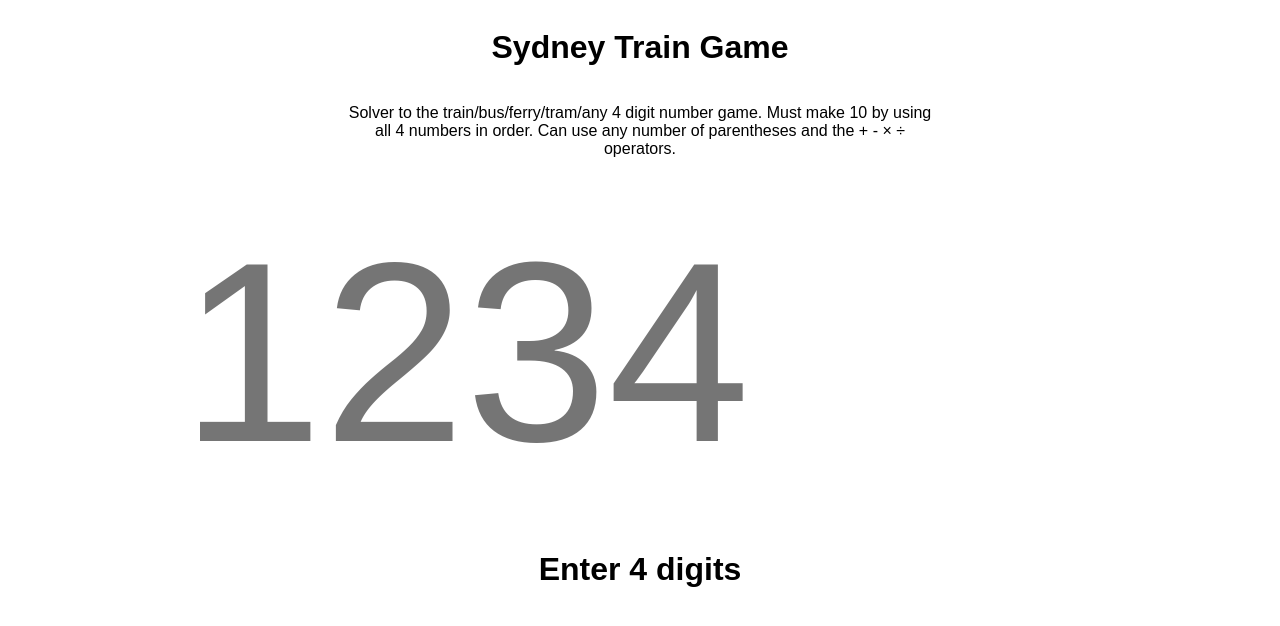
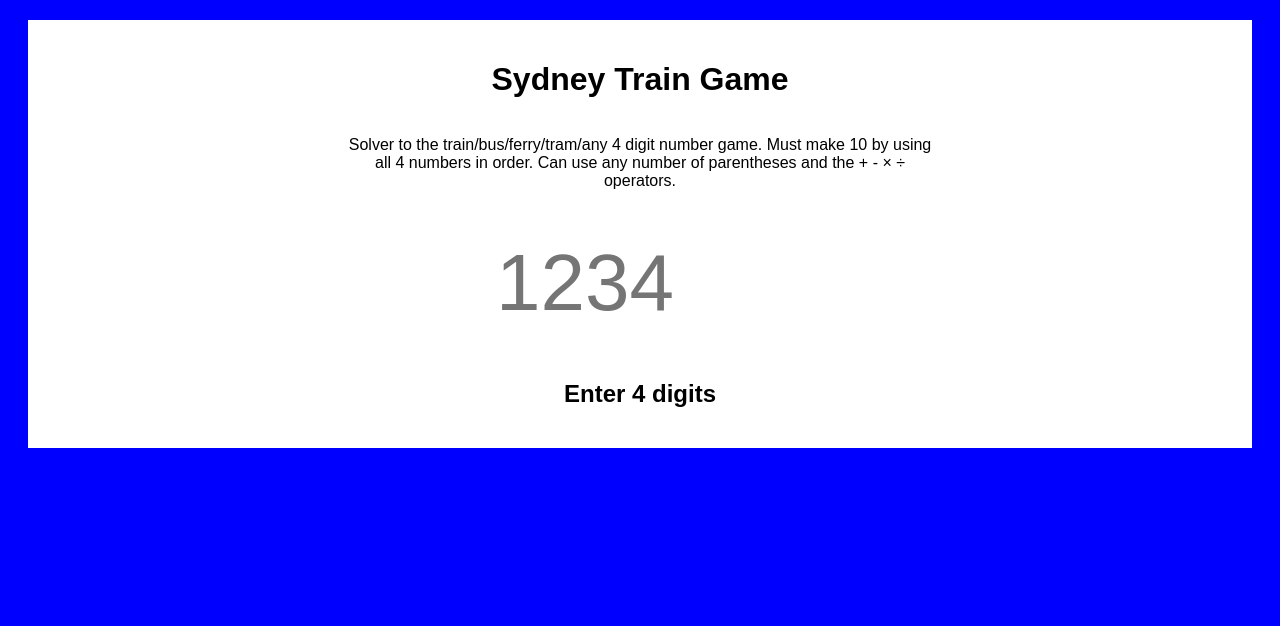
Before and after one commit to Raymond-Su/Sydney-Train-Game, a React (Create React App) app in the folder client/: page / in a window 1280 px wide. Shown: the top 626 px of the page. Built offline with nearby package versions, Linux system fonts and the light colour scheme.

Commit message:
refactor: components

```diff
--- /dev/null
+++ b/client/src/App.css
@@ -0,0 +1,3 @@
+body {
+  background-color: blue;
+}
--- a/client/src/App.tsx
+++ b/client/src/App.tsx
@@ -1,14 +1,13 @@
 import React from 'react';
 import { Route, Switch, BrowserRouter } from 'react-router-dom';
 import Landing from './views/Landing';
-import Leaderboard from './views/Leaderboard';
+import './App.css';
 
 const App = () => {
   return (
     <BrowserRouter>
       <Switch>
         <Route exact path="/" component={Landing} />
-        <Route path="/leaderboard" component={Leaderboard} />
       </Switch>
     </BrowserRouter>
   );
--- /dev/null
+++ b/client/src/components/container/container.css
@@ -0,0 +1,6 @@
+.container {
+  margin: 20px;
+  padding: 20px;
+  font-family: Arial, Helvetica, sans-serif;
+  background-color: white;
+}
--- /dev/null
+++ b/client/src/components/container/index.tsx
@@ -0,0 +1,8 @@
+import React, { HTMLProps } from 'react';
+import './container.css';
+
+const Container = ({ children }: HTMLProps<HTMLDivElement>) => {
+  return <div className="container">{children}</div>;
+};
+
+export default Container;
--- /dev/null
+++ b/client/src/components/puzzle/index.tsx
@@ -0,0 +1,59 @@
+import React, { KeyboardEvent } from 'react';
+import { v1 as uuidv1 } from 'uuid';
+import './puzzle.css';
+
+interface PuzzleProps {
+  validateInput: (e: KeyboardEvent<HTMLInputElement>) => void;
+  handleSolve: (e: KeyboardEvent<HTMLInputElement>) => void;
+  hasSolutions: boolean;
+  inputValid: boolean;
+  solutions: string[];
+}
+
+const Puzzle = ({
+  validateInput,
+  handleSolve,
+  hasSolutions,
+  inputValid,
+  solutions
+}: PuzzleProps) => {
+  const RenderMessage = () => {
+    if (inputValid) {
+      if (hasSolutions) {
+        return (
+          <div>
+            <h2 className="solveable">Solveable</h2>
+            <p>Number of solutions: {solutions.length}</p>
+            {solutions.map((solution: string) => (
+              <p key={uuidv1()}>{solution}</p>
+            ))}
+          </div>
+        );
+      } else {
+        return <h2 className="not-solveable">Not Solveable</h2>;
+      }
+    }
+    return <h2>Enter 4 digits</h2>;
+  };
+
+  return (
+    <>
+      <form className="puzzle-form" autoComplete="off">
+        <input
+          autoComplete="off"
+          type="text"
+          maxLength={4}
+          className="puzzle-input"
+          placeholder="1234"
+          size={4}
+          pattern="\d*"
+          onKeyDown={validateInput}
+          onKeyUp={handleSolve}
+        />
+      </form>
+      <div className="content-message">{RenderMessage()}</div>
+    </>
+  );
+};
+
+export default Puzzle;
--- a/client/src/views/Landing/Landing.css
+++ b/client/src/components/puzzle/puzzle.css
@@ -1,20 +1,3 @@
-.train-game-container {
-  margin: auto;
-  padding: 0px 20px;
-  font-family: Arial, Helvetica, sans-serif;
-}
-
-.title-container {
-  display: flex;
-  flex-direction: column;
-  align-items: center;
-}
-
-.title-content {
-  max-width: 600px;
-  text-align: center;
-}
-
 .puzzle-input {
   display: block;
   border-color: white;
@@ -24,9 +7,9 @@
   border-width: 1px;
   outline: none;
   padding: 15px;
-  font-size: 20vw;
-  color: cornflowerblue;
-  caret-color: cornflowerblue;
+  font-size: 5em;
+  color: blue;
+  caret-color: blue;
   position: relative;
   margin: auto;
   background-color: inherit;
@@ -38,7 +21,7 @@
 }
 
 .puzzle-input:focus {
-  border-color: cornflowerblue;
+  border-color: blue;
   border-width: 3px;
   padding: 13px;
 }
--- /dev/null
+++ b/client/src/components/title/index.tsx
@@ -0,0 +1,18 @@
+import React from 'react';
+import './title.css';
+
+interface TitleProps {
+  title: string;
+  subTitle: string;
+}
+
+const Title = ({ title, subTitle }: TitleProps) => {
+  return (
+    <div className="title-container">
+      <h1 className="title-content">{title}</h1>
+      <p className="title-content">{subTitle}</p>
+    </div>
+  );
+};
+
+export default Title;
--- /dev/null
+++ b/client/src/components/title/title.css
@@ -0,0 +1,10 @@
+.title-container {
+  display: flex;
+  flex-direction: column;
+  align-items: center;
+}
+
+.title-content {
+  max-width: 600px;
+  text-align: center;
+}
--- a/client/src/views/Landing/index.tsx
+++ b/client/src/views/Landing/index.tsx
@@ -1,8 +1,8 @@
 import React, { useState, KeyboardEvent } from 'react';
-import { v1 as uuidv1 } from 'uuid';
+import Container from '../../components/container';
+import Puzzle from '../../components/puzzle';
+import Title from '../../components/title';
 import { findSolutions, isSolveable } from '../../utils/findSolutions';
-
-import './Landing.css';
 
 const validateNumber = (evt: KeyboardEvent<HTMLInputElement>) => {
   const key = evt.key;
@@ -31,32 +31,12 @@ const validateNumber = (evt: KeyboardEvent<HTMLInputElement>) => {
 
 const Landing = () => {
   const [solveabale, setSolveable] = useState<boolean>(false);
-  const [validInput, setValidInput] = useState<boolean>(false);
+  const [inputValid, setInputValid] = useState<boolean>(false);
   const [solutions, setSolutions] = useState<Array<string>>([]);
-  return (
-    <div className="App">
-      <div className="train-game-container">
-        <div className="title-container">
-          <h1 className="title-content">Sydney Train Game</h1>
-          <p className="title-content">
-            Solver to the train/bus/ferry/tram/any 4 digit number game. Must
-            make 10 by using all 4 numbers in order. Can use any number of
-            parentheses and the + - × ÷ operators.
-          </p>
-        </div>
-        <form className="puzzle-form" autoComplete="off">
-          <input
-            autoComplete="off"
-            type="text"
-            maxLength={4}
-            className="puzzle-input"
-            placeholder="1234"
-            size={4}
-            pattern="\d*"
-            onKeyDown={validateNumber}
-            onKeyUp={(e: KeyboardEvent<HTMLInputElement>) => {
+
+  const handleSolve = (e: KeyboardEvent<HTMLInputElement>) => {
     const { value } = e.target as HTMLInputElement;
-              setValidInput(value.length === 4);
+    setInputValid(value.length === 4);
     setSolutions([]);
     if (value.length === 4) {
       const puzzle = Array.from(value).map((i) => parseInt(i, 10));
@@ -67,28 +47,23 @@ const Landing = () => {
         setSolveable(false);
       }
     }
-            }}
+  };
+  return (
+    <Container>
+      <Title
+        title="Sydney Train Game"
+        subTitle="Solver to the train/bus/ferry/tram/any 4 digit number game. Must make
+          10 by using all 4 numbers in order. Can use any number of parentheses
+          and the + - × ÷ operators."
       />
-        </form>
-        <div className="content-message">
-          {validInput ? (
-            solveabale ? (
-              <div>
-                <h1 className="solveable">Solveable</h1>
-                <p>Number of solutions: {solutions.length}</p>
-                {solutions.map((solution: string) => (
-                  <p key={uuidv1()}>{solution}</p>
-                ))}
-              </div>
-            ) : (
-              <h1 className="not-solveable">Not Solveable</h1>
-            )
-          ) : (
-            <h1>Enter 4 digits</h1>
-          )}
-        </div>
-      </div>
-    </div>
+      <Puzzle
+        handleSolve={handleSolve}
+        validateInput={validateNumber}
+        hasSolutions={solveabale}
+        inputValid={inputValid}
+        solutions={solutions}
+      />
+    </Container>
   );
 };
 export default Landing;
--- a/client/src/views/Leaderboard/index.tsx
+++ /dev/null
@@ -1,14 +0,0 @@
-import React from 'react';
-import {Link} from 'react-router-dom';
-
-const Leaderboard = () => {
-  return (
-    <div className="App">
-      <h1>Lists</h1>
-      <Link to="/">
-        <button>Home</button>
-      </Link>
-    </div>
-  );
-};
-export default Leaderboard;
```
Also changed, not shown: 1 other file (tests, documents, lock files or other folders). Lines whose indentation alone changed are shown as unchanged.
